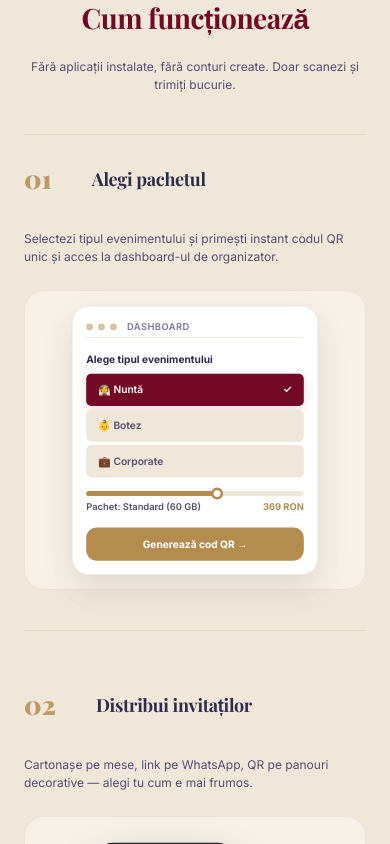
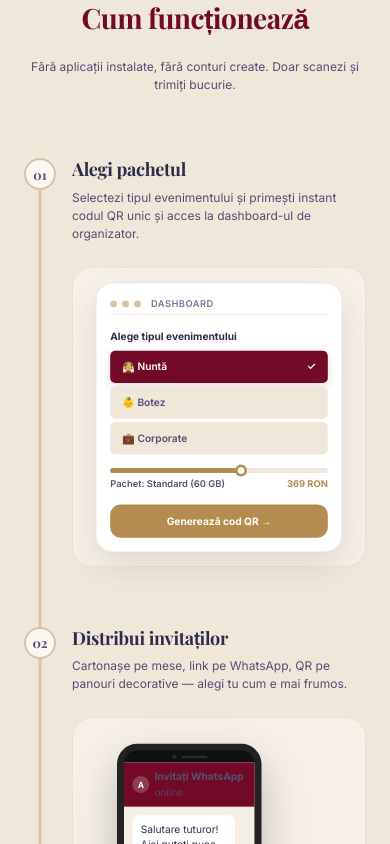
Before and after one commit to TomaTest02/qrphotodrop, a Next.js app: page / in a window 390 px wide. Shown: the part 1800-2644 px from the top of the page. Built offline with nearby package versions, Linux system fonts and the light colour scheme; a web font is replaced by a local one.

Commit message:
am adaugat o animatie noua

```diff
--- a/components/marketing/EventTypes.js
+++ b/components/marketing/EventTypes.js
@@ -27,18 +27,25 @@ export default function EventTypes() {
       const scroll = scrollRef.current;
       if (!container || !scroll) return;
 
+      const getScrollAmount = () => {
+        const amount = scroll.scrollWidth - window.innerWidth + 80;
+        return amount > 0 ? amount : 0;
+      };
+
       gsap.to(scroll, {
-        x: () => -(scroll.scrollWidth - window.innerWidth + 80),
+        x: () => -getScrollAmount(),
         ease: 'none',
         scrollTrigger: {
           trigger: container,
           pin: true,
           scrub: 1,
           start: 'top top',
-          end: () => `+=${scroll.scrollWidth - window.innerWidth + 80}`,
+          end: () => `+=${getScrollAmount()}`,
           invalidateOnRefresh: true,
         }
       });
+
+      ScrollTrigger.refresh();
     });
 
     // Force a ScrollTrigger recalculation to sync offsets after page hydration
--- a/components/marketing/HowItWorks.js
+++ b/components/marketing/HowItWorks.js
@@ -1,5 +1,12 @@
+'use client';
+
+import { useEffect, useRef } from 'react';
+import gsap from 'gsap';
+import { ScrollTrigger } from 'gsap/ScrollTrigger';
 import { QrCode, Download } from 'lucide-react';
 import styles from './HowItWorks.module.css';
+
+gsap.registerPlugin(ScrollTrigger);
 
 const STEPS = [
   { num: '01', title: 'Alegi pachetul', desc: 'Selectezi tipul evenimentului și primești instant codul QR unic și acces la dashboard-ul de organizator.' },
@@ -8,6 +15,61 @@ const STEPS = [
 ];
 
 export default function HowItWorks() {
+  const containerRef = useRef(null);
+  const trackHighlightRef = useRef(null);
+  const nodesRef = useRef([]);
+
+  useEffect(() => {
+    const ctx = gsap.context(() => {
+      // 1. Highlight line progress animation
+      gsap.fromTo(trackHighlightRef.current,
+        { height: '0%' },
+        {
+          scrollTrigger: {
+            trigger: containerRef.current,
+            start: 'top center+=100',
+            end: 'bottom center+=100',
+            scrub: 0.5,
+          },
+          height: '100%',
+          ease: 'none'
+        }
+      );
+
+      // 2. Node activation animations
+      nodesRef.current.forEach((node, i) => {
+        if (!node) return;
+
+        gsap.fromTo(node,
+          {
+            backgroundColor: '#faf7f2', // var(--color-cream)
+            borderColor: '#d9c3a6', // var(--color-cream-darker)
+            color: '#525072', // var(--color-text-muted)
+            scale: 1,
+            boxShadow: '0 0 0px rgba(113, 9, 39, 0)'
+          },
+          {
+            scrollTrigger: {
+              trigger: node,
+              start: 'top center+=150',
+              end: 'bottom center-=150',
+              toggleActions: 'play reverse play reverse',
+            },
+            backgroundColor: '#710927', // var(--color-burgundy)
+            borderColor: '#710927',
+            color: '#ffffff',
+            scale: 1.15,
+            boxShadow: '0 0 20px rgba(113, 9, 39, 0.4)',
+            duration: 0.3,
+            ease: 'power2.out'
+          }
+        );
+      });
+    }, containerRef);
+
+    return () => ctx.revert();
+  }, []);
+
   function renderVisual(index) {
     if (index === 0) {
       return (
@@ -120,7 +182,7 @@ export default function HowItWorks() {
   }
 
   return (
-    <section className={styles.section}>
+    <section className={styles.section} ref={containerRef}>
       <div className={styles.container}>
 
         {/* Centered Top Header */}
@@ -132,18 +194,26 @@ export default function HowItWorks() {
           </p>
         </div>
 
-        {/* List of steps fully visible and open */}
+        {/* List of steps with scrollable route timeline */}
         <div className={styles.stepsContainer}>
+          <div className={styles.trackBg} />
+          <div className={styles.trackHighlight} ref={trackHighlightRef} />
+
           {STEPS.map((step, i) => (
             <div key={step.num} className={styles.step}>
-              <div className={styles.stepHeader}>
-                <p className={styles.number}>{step.num}</p>
-                <h3 className={styles.stepTitle}>{step.title}</h3>
+              <div className={styles.timelineCol}>
+                <div
+                  className={styles.node}
+                  ref={el => nodesRef.current[i] = el}
+                >
+                  {step.num}
+                </div>
               </div>
 
-              <div className={styles.accordionContent}>
+              <div className={styles.contentCol}>
                 <div className={styles.accordionInner}>
                   <div className={styles.accordionText}>
+                    <h3 className={styles.stepTitle}>{step.title}</h3>
                     <p className={styles.stepDesc}>{step.desc}</p>
                   </div>
                   <div className={styles.visualShowcase}>
--- a/components/marketing/HowItWorks.module.css
+++ b/components/marketing/HowItWorks.module.css
@@ -52,35 +52,73 @@
   width: 100%;
   display: flex;
   flex-direction: column;
-  gap: 40px; /* Elegant gap between always-expanded steps */
+  position: relative;
+  gap: 80px; /* Elegant gap between steps */
+  padding: 40px 0;
+}
+
+/* Timeline vertical tracks */
+.trackBg {
+  position: absolute;
+  top: 90px;
+  bottom: 90px;
+  left: 30px;
+  width: 4px;
+  background: var(--color-cream-darker);
+  transform: translateX(-50%);
+  z-index: 1;
+  border-radius: var(--radius-full);
+}
+
+.trackHighlight {
+  position: absolute;
+  top: 90px;
+  left: 30px;
+  width: 4px;
+  background: linear-gradient(to bottom, var(--color-burgundy), var(--color-violet));
+  transform: translateX(-50%);
+  z-index: 2;
+  border-radius: var(--radius-full);
+  height: 0;
 }
 
 .step {
   width: 100%;
-  padding: var(--space-xl) 0;
-  border-bottom: 1px solid rgba(181, 140, 79, 0.18);
   display: flex;
-  flex-direction: column;
+  position: relative;
+  gap: var(--space-xl);
 }
 
-.step:first-child {
-  border-top: 1px solid rgba(181, 140, 79, 0.18);
+.timelineCol {
+  width: 60px;
+  display: flex;
+  justify-content: center;
+  flex-shrink: 0;
+  position: relative;
+  z-index: 5;
 }
 
-.stepHeader {
+.node {
+  width: 54px;
+  height: 54px;
+  border-radius: var(--radius-full);
   display: flex;
   align-items: center;
-  gap: var(--space-xl);
-  margin-bottom: var(--space-md);
+  justify-content: center;
+  background: var(--color-cream);
+  border: 2px solid var(--color-cream-darker);
+  font-family: var(--font-serif);
+  font-size: 20px;
+  font-weight: 700;
+  color: var(--color-text-muted);
+  transition: all 0.3s cubic-bezier(0.25, 0.46, 0.45, 0.94);
+  position: relative;
+  z-index: 10;
+  margin-top: 10px; /* aligns with step title */
 }
 
-.number {
-  font-family: var(--font-serif);
-  font-size: 48px;
-  font-weight: 900;
-  color: var(--color-violet);
-  opacity: 0.85;
-  line-height: 1;
+.contentCol {
+  flex: 1;
 }
 
 .stepTitle {
@@ -88,15 +126,11 @@
   font-size: 32px;
   font-weight: 700;
   color: var(--color-text);
-  margin: 0;
+  margin: 0 0 var(--space-sm) 0;
   letter-spacing: -0.5px;
 }
 
-/* Content Wrapper (always open) */
-.accordionContent {
-  width: 100%;
-}
-
+/* Content Wrapper */
 .accordionInner {
   display: grid;
   grid-template-columns: 1fr 1.1fr;
@@ -568,15 +602,36 @@
   }
 
   .stepsContainer {
-    gap: 30px;
+    gap: 50px;
+    padding: 20px 0;
+  }
+
+  .trackBg {
+    top: 60px;
+    bottom: 60px;
+    left: 20px;
+    width: 3px;
+  }
+
+  .trackHighlight {
+    top: 60px;
+    left: 20px;
+    width: 3px;
   }
 
   .step {
-    padding: var(--space-lg) 0;
+    gap: var(--space-md);
   }
 
-  .number {
-    font-size: 32px;
+  .timelineCol {
+    width: 40px;
+  }
+
+  .node {
+    width: 38px;
+    height: 38px;
+    font-size: 15px;
+    margin-top: 5px;
   }
 
   .stepTitle {
@@ -586,7 +641,7 @@
   .accordionInner {
     grid-template-columns: 1fr;
     gap: var(--space-lg);
-    padding-top: var(--space-md);
+    padding-top: var(--space-xs);
     padding-bottom: var(--space-md);
   }
 
@@ -613,14 +668,32 @@
   .description {
     font-size: 15px;
   }
+  .stepsContainer {
+    gap: 40px;
+  }
+  .trackBg {
+    top: 50px;
+    bottom: 50px;
+    left: 16px;
+  }
+  .trackHighlight {
+    top: 50px;
+    left: 16px;
+  }
+  .timelineCol {
+    width: 32px;
+  }
+  .node {
+    width: 32px;
+    height: 32px;
+    font-size: 13px;
+    margin-top: 4px;
+  }
   .stepTitle {
     font-size: 18px !important;
   }
   .stepDesc {
     font-size: 14px;
-  }
-  .number {
-    font-size: 26px !important;
   }
   .visualShowcase {
     height: 300px;
```
